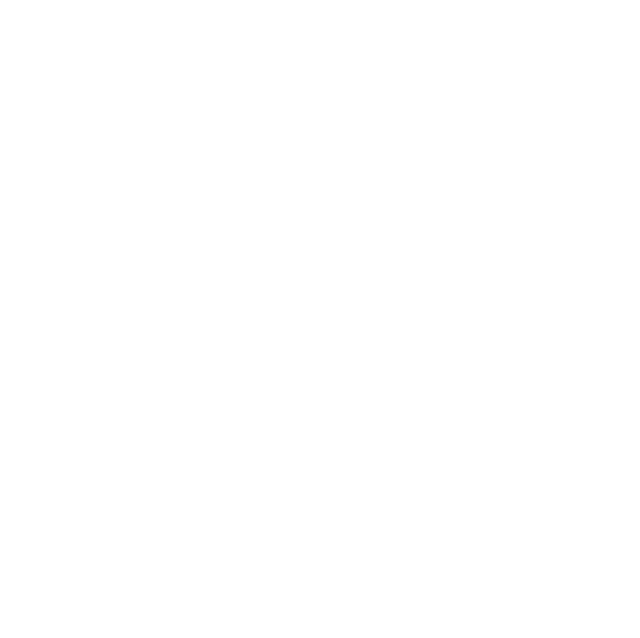
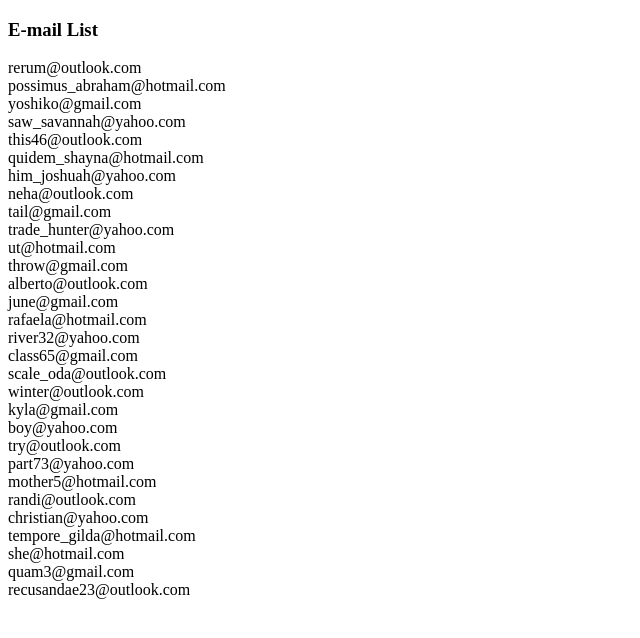
Before and after one commit to tannerb9/Spam-Spam-Spam, a plain HTML site: page index.html in a window 1280 px wide. Shown: the whole page, without its empty margins (0-640 px from the left). Drawn offline with Linux system fonts and the light colour scheme.

Commit message:
used method with nester method to iterate through nested array

```diff
--- a/index.html
+++ b/index.html
@@ -9,7 +9,7 @@
     <header></header>
     <article>
       <header></header>
-      <section></section>
+      <section id="emailOutput"></section>
       <footer></footer>
     </article>
     <footer></footer>
--- a/scripts/main.js
+++ b/scripts/main.js
@@ -216,3 +216,12 @@ let customers = [
     },
   },
 ];
+
+let outputEl = document.querySelector("#emailOutput");
+outputEl.innerHTML += `<h1>E-mail List</h1>`;
+
+customers.filter((person) => {
+  person.contacts.email.forEach((email) => {
+    outputEl.innerHTML += `<div>${email}</div>`;
+  });
+});
```
